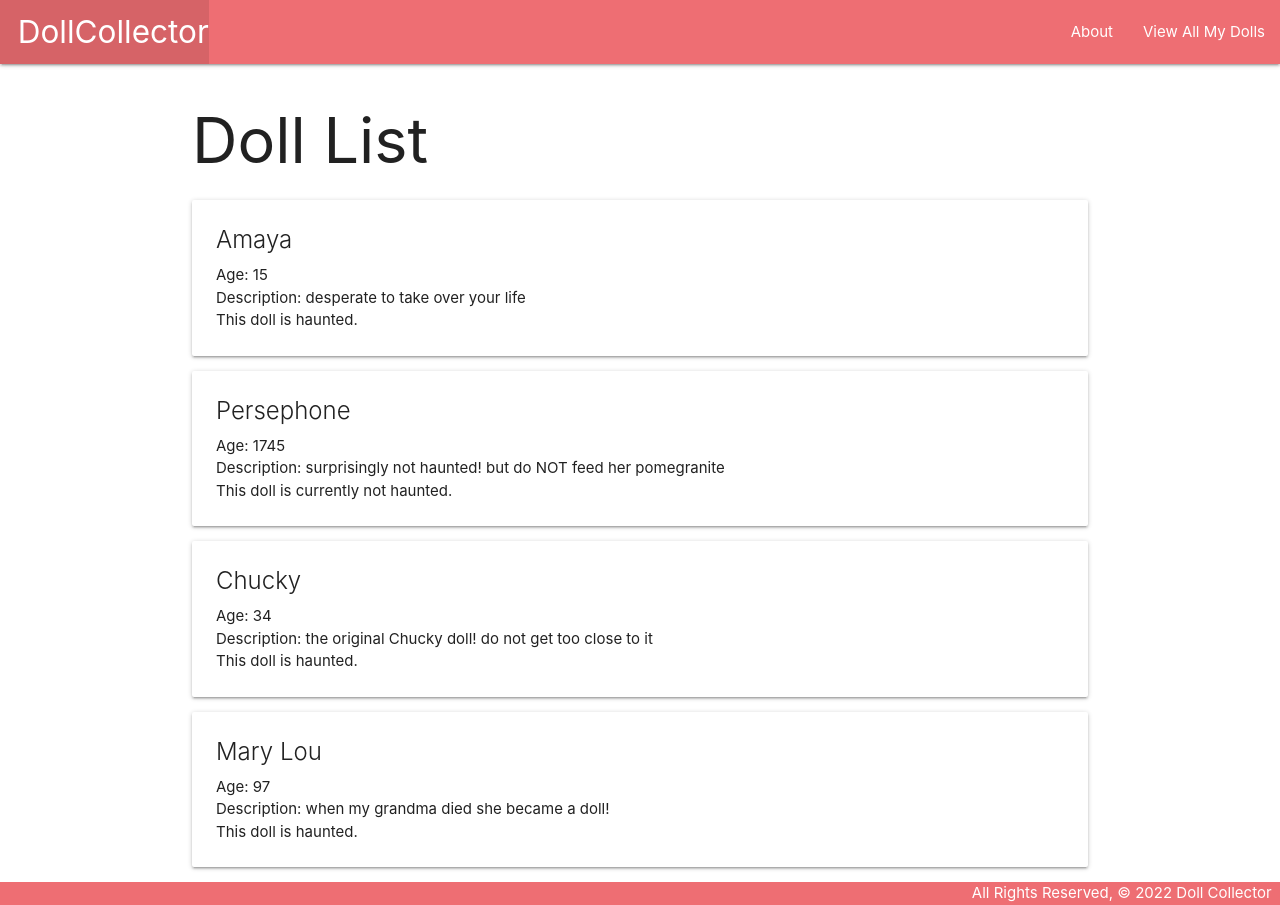
After one commit to philkatie/doll-collector, a Django app: page /dolls/ in a window 1280 px wide. The commit adds this page. Run offline with Django 4.2, Linux system fonts and the light colour scheme.

Commit message:
doll index now renders

```diff
--- a/dollcollector/urls.py
+++ b/dollcollector/urls.py
@@ -18,5 +18,5 @@ from django.urls import path, include
 
 urlpatterns = [
     path('admin/', admin.site.urls),
-    path('', include('main_app/urls')),
+    path('', include('main_app.urls')),
 ]
--- /dev/null
+++ b/main_app/templates/dolls/index.html
@@ -0,0 +1,21 @@
+{% extends 'base.html' %}
+{% block content %}
+
+<h1>Doll List</h1>
+
+{% for doll in dolls %}
+  <div class="card">
+    <div class="card-content">
+      <span class="card-title">{{ doll.name }}</span>
+      <p>Age: {{ doll.age }}</p>
+      <p>Description: {{ doll.description }}</p>
+      {% if doll.haunted == True %}
+        <p>This doll is haunted.</p>
+      {% else %}
+        <p>This doll is currently not haunted.</p>
+      {% endif %}
+    </div>
+  </div>
+{% endfor %}
+
+{% endblock %}
--- a/main_app/views.py
+++ b/main_app/views.py
@@ -16,13 +16,11 @@ dolls = [
     Doll('Mary Lou', True, 'when my grandma died she became a doll!', 97)
 ]
 
-# Create your views here.
 def home(request):
     return HttpResponse('<h1>Welcome to the dollhouse!</h1>')
 
 def about(request):
     return render(request, 'about.html')
-    return render(request, 'about.html')
 
 def dolls_index(request):
     return render(request, 'dolls/index.html', { 'dolls': dolls })
```
Also changed, not shown: main_app/templates/about.html (+8 -15 lines).
